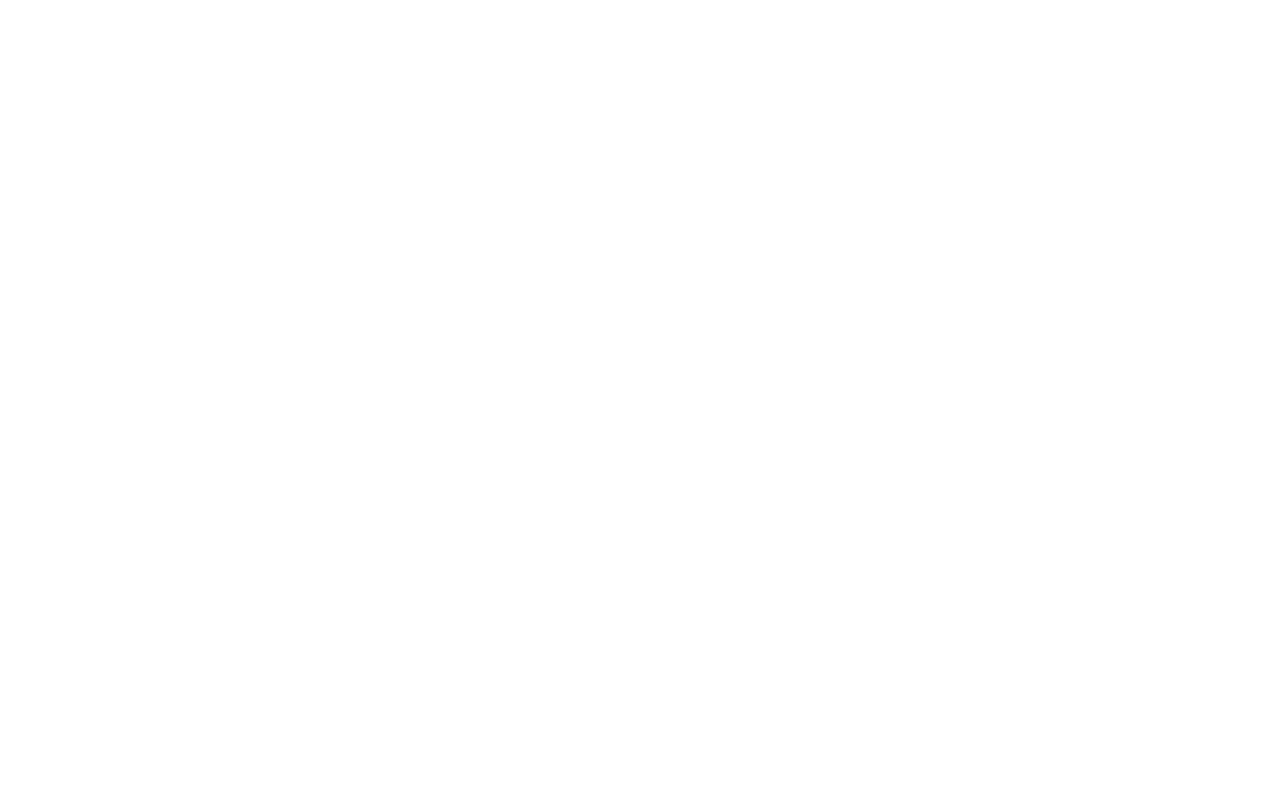
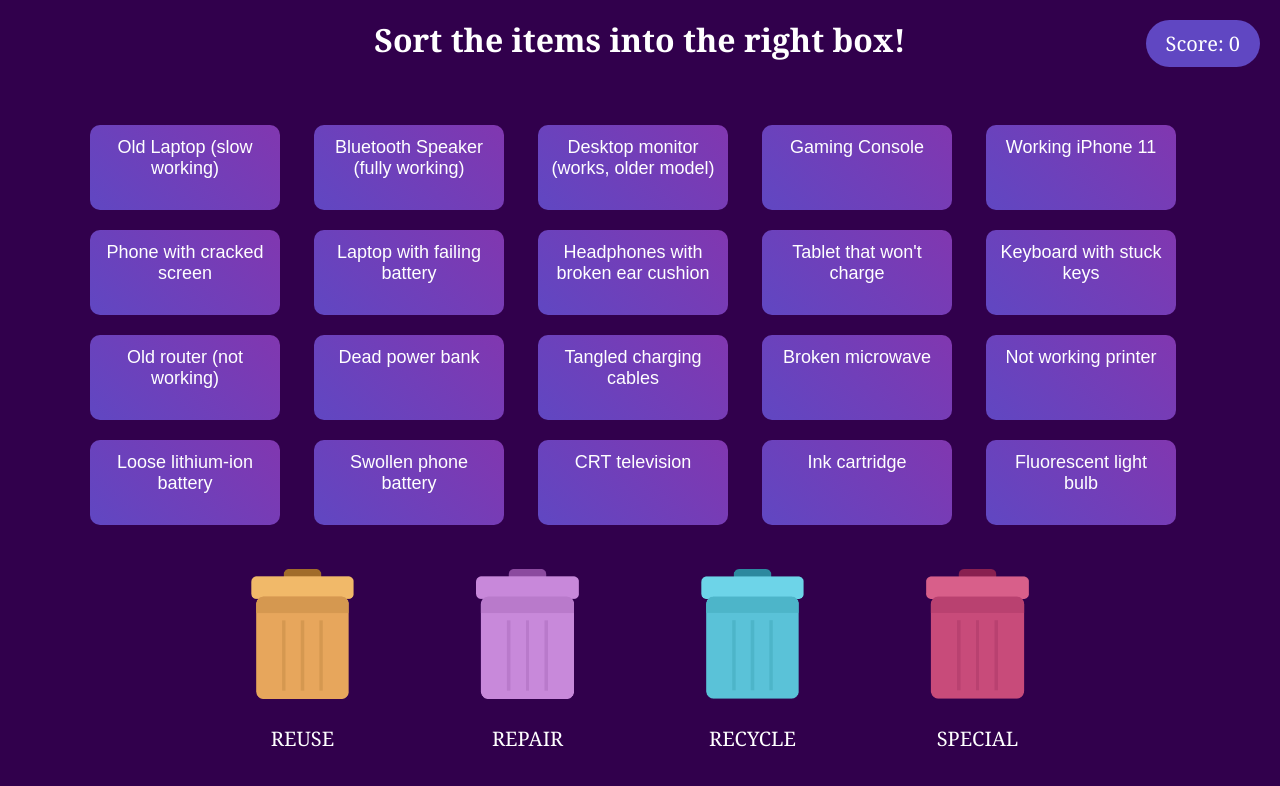
Before and after one commit to AliceChang22/e-waste-website, a Next.js app: page / in a window 1280 px wide. Shown: the top 786 px of the page. Built offline with nearby package versions, Linux system fonts and the light colour scheme.

Commit message:
add sorting game component

```diff
--- a/app/page.js
+++ b/app/page.js
@@ -1,6 +1,9 @@
+import SortingGame from "@/components/SortingGame";
 
 export default function Home() {
   return (
-    <div></div>
+    <div>
+      <SortingGame></SortingGame>
+    </div>
   );
 }
--- /dev/null
+++ b/components/SortingGame.js
@@ -0,0 +1,176 @@
+"use client";
+import { useState, useEffect } from "react";
+
+export default function SortingGame() {
+
+    const items = [
+        { name: "Old Laptop (slow working)", correct: "reuse" },
+        { name: "Bluetooth Speaker (fully working)", correct: "reuse" },
+        { name: "Desktop monitor (works, older model)", correct: "reuse" },
+        { name: "Gaming Console", correct: "reuse" },
+        { name: "Working iPhone 11", correct: "reuse" },
+        { name: "Phone with cracked screen", correct: "repair" },
+        { name: "Laptop with failing battery", correct: "repair" },
+        { name: "Headphones with broken ear cushion", correct: "repair" },
+        { name: "Tablet that won't charge", correct: "repair" },
+        { name: "Keyboard with stuck keys", correct: "repair" },
+        { name: "Old router (not working)", correct: "recycle" },
+        { name: "Dead power bank", correct: "recycle" },
+        { name: "Tangled charging cables", correct: "recycle" },
+        { name: "Broken microwave", correct: "recycle" },
+        { name: "Not working printer", correct: "recycle" },
+        { name: "Loose lithium-ion battery", correct: "special" },
+        { name: "Swollen phone battery", correct: "special" },
+        { name: "CRT television", correct: "special" },
+        { name: "Ink cartridge", correct: "special" },
+        { name: "Fluorescent light bulb", correct: "special" }
+    ];
+
+    const [selected, setSelected] = useState(null);
+    const [fallingItem, setFallingItem] = useState(null);
+    const [top, setTop] = useState(0);
+    const [left, setLeft] = useState(0);
+    const [target, setTarget] = useState({ x: 0, y: 0 });
+    const [falling, setFalling] = useState(false);
+    const [sorted, setSorted] = useState([]);
+    const [itemWidth, setItemWidth] = useState(0);
+    const [score, setScore] = useState(0);
+    // const [message, setMessage] = useState("");
+
+    function selectItem(item, e) {
+        setSelected(item);
+
+        const rect = e.currentTarget.getBoundingClientRect();
+
+        setLeft(rect.left);
+        setTop(rect.top);
+        setItemWidth(rect.width);
+    }
+
+    function placeItem(category, e) {
+
+        if (!selected) return;
+
+        const rect = e.currentTarget.getBoundingClientRect();
+
+        const targetX = rect.left + rect.width / 2 - 80;
+        const targetY = rect.top + 20;
+
+        setLeft(targetX);
+        setTarget({ x: targetX, y: targetY });
+
+        setFallingItem(selected);
+        setFalling(true);
+        setSorted(prev => [...prev, selected]);
+
+        if (selected.correct === category) {
+            setScore(prev => prev + 1);
+        }
+
+        setSelected(null);
+    }
+
+    useEffect(() => {
+
+        if (!falling) return;
+
+        let animation;
+
+        function animate() {
+
+            setTop(prev => {
+                if (prev >= target.y) {
+                    setFalling(false);
+                    setFallingItem(null);
+                    cancelAnimationFrame(animation);
+                    return prev;
+                }
+                return prev + 8;
+            });
+
+            animation = requestAnimationFrame(animate);
+        }
+
+        animation = requestAnimationFrame(animate);
+
+        return () => cancelAnimationFrame(animation);
+
+    }, [falling, target]);
+
+    const styles = {
+        container: { background: "#31004c", color: "white", height: "100vh", width: "100vw", overflow: "hidden", display: "flex", flexDirection: "column", alignItems: "center", justifyContent: "space-between", padding: "18px", textAlign: "center" },
+        title: { marginBottom: 20, fontFamily: "'Georgia', serif", },
+        itemsGrid: { display: "grid", gridTemplateColumns: "repeat(5,1fr)", gap: 20, width: "100%", maxWidth: 1100 },
+        item: { backgroundImage: "linear-gradient(45deg,#6047c2, #8137b0)", padding: "12px", borderRadius: "10px", cursor: "pointer", fontSize: 14, minHeight: 85, maxWidth:190, fontSize:18},
+        categories: { display: "flex", justifyContent: "space-around", width: "100%", maxWidth: 900, marginBottom: 30, fontSize:20, textTransform:"uppercase",fontFamily: "'Georgia', serif", },
+        category: { padding: "25px", borderRadius: "14px", width: 160, height: 120, display: "flex", alignItems: "center", justifyContent: "center", cursor: "pointer", },
+    };
+
+    return (
+
+        <div style={styles.container}>
+            {/* Score label - top right corner */}
+    <div style={{position: "absolute",top: 20,right: 20,background: "#6047c2ff",padding: "10px 20px",borderRadius: 30,fontSize: 20,fontFamily: "'Georgia', serif",
+    }}>
+        Score: {score}
+    </div>
+            <h1 style={styles.title}>Sort the items into the right box!</h1>
+
+            {sorted.length === items.length && (
+                <div>
+                    <h1 style={{fontSize:48,padding:20}}>Game Complete!</h1>
+                    <div></div>
+                    <h2>Final Score: {score}</h2>
+                </div>
+            )}
+
+
+            <div style={styles.itemsGrid}>
+                {items.map((item, index) => {
+                    const isSorted = sorted.some(sortedItem => sortedItem.name === item.name);
+                    return (
+                        <div
+                            key={index}
+                            style={{
+                                ...styles.item,
+                                visibility: isSorted ? "hidden" : "visible",
+                                outline: selected?.name === item.name ? "3px solid white" : "none"
+                            }}
+                            onClick={(e) => !isSorted && selectItem(item, e)}
+                        >
+                            {item.name}
+                        </div>
+                    )
+
+                })}
+
+            </div>
+
+            {fallingItem && (
+                <div style={{ position: "fixed", left: 0, top: 0, width: itemWidth, transform: `translate(${left}px,${top}px)`, background: "#9c84ff", padding: "10px", borderRadius: "8px", pointerEvents: "none", zIndex: 1000 }}>
+                    {fallingItem.name}
+                </div>
+            )}
+
+            <div style={styles.categories}>
+
+                <div style={{ height: "auto" }} onClick={(e) => placeItem("reuse", e)}>
+                    <img src="/Reuse.png" style={{ width: 150, height: 150, objectFit: "contain", paddingBottom: 20 }} />
+                    <p>Reuse</p>
+                </div>
+                <div style={{ height: "auto" }} onClick={(e) => placeItem("repair", e)}>
+                    <img src="/Repair.png" style={{ width: 150, height: 150, objectFit: "contain", paddingBottom: 20 }} />
+                    <p>Repair</p>
+                </div>
+                <div style={{ height: "auto" }} onClick={(e) => placeItem("recycle", e)}>
+                    <img src="/Recycle.png" style={{ width: 150, height: 150, objectFit: "contain", paddingBottom: 20 }} />
+                    <p>Recycle</p>
+                </div>
+                <div style={{ height: "auto" }} onClick={(e) => placeItem("special", e)}>
+                    <img src="/Special.png" style={{ width: 150, height: 150, objectFit: "contain", paddingBottom: 20 }} />
+                    <p>Special</p>
+                </div>
+            </div>
+        </div>
+    );
+}
```
